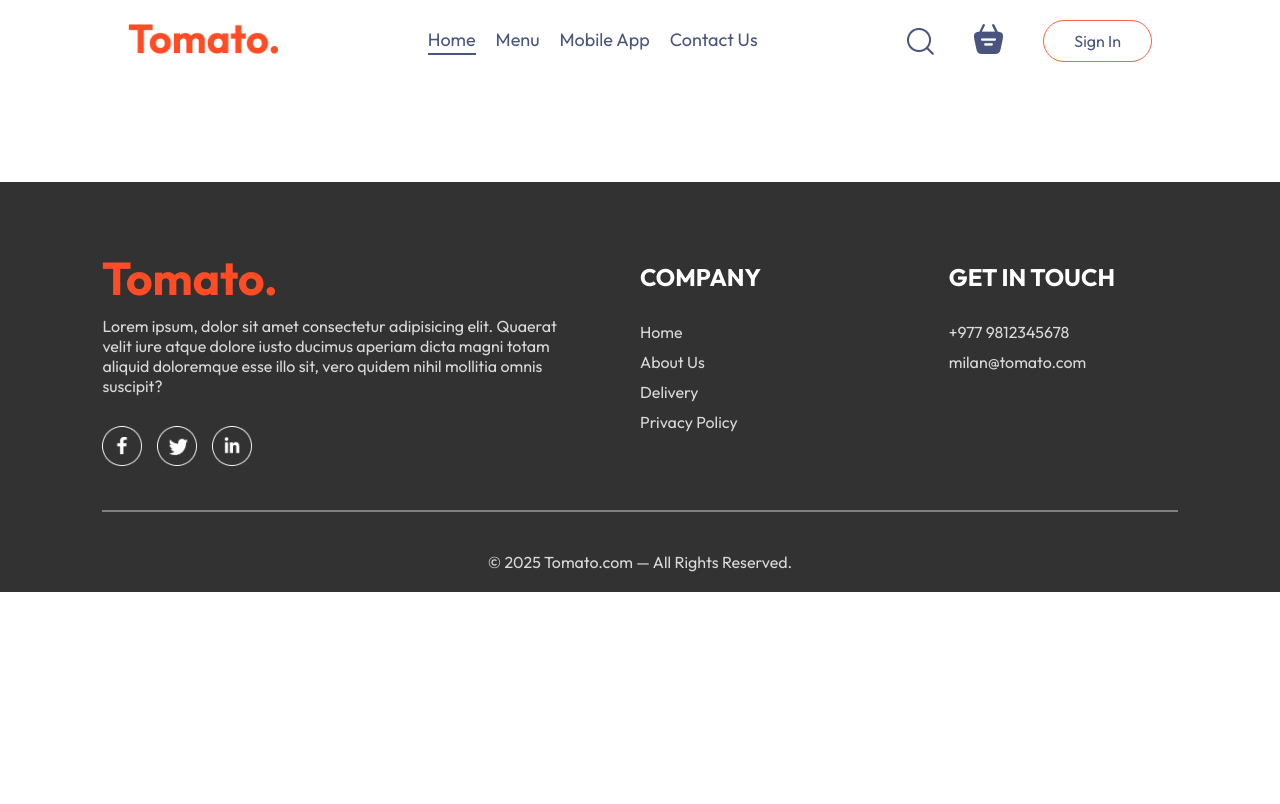
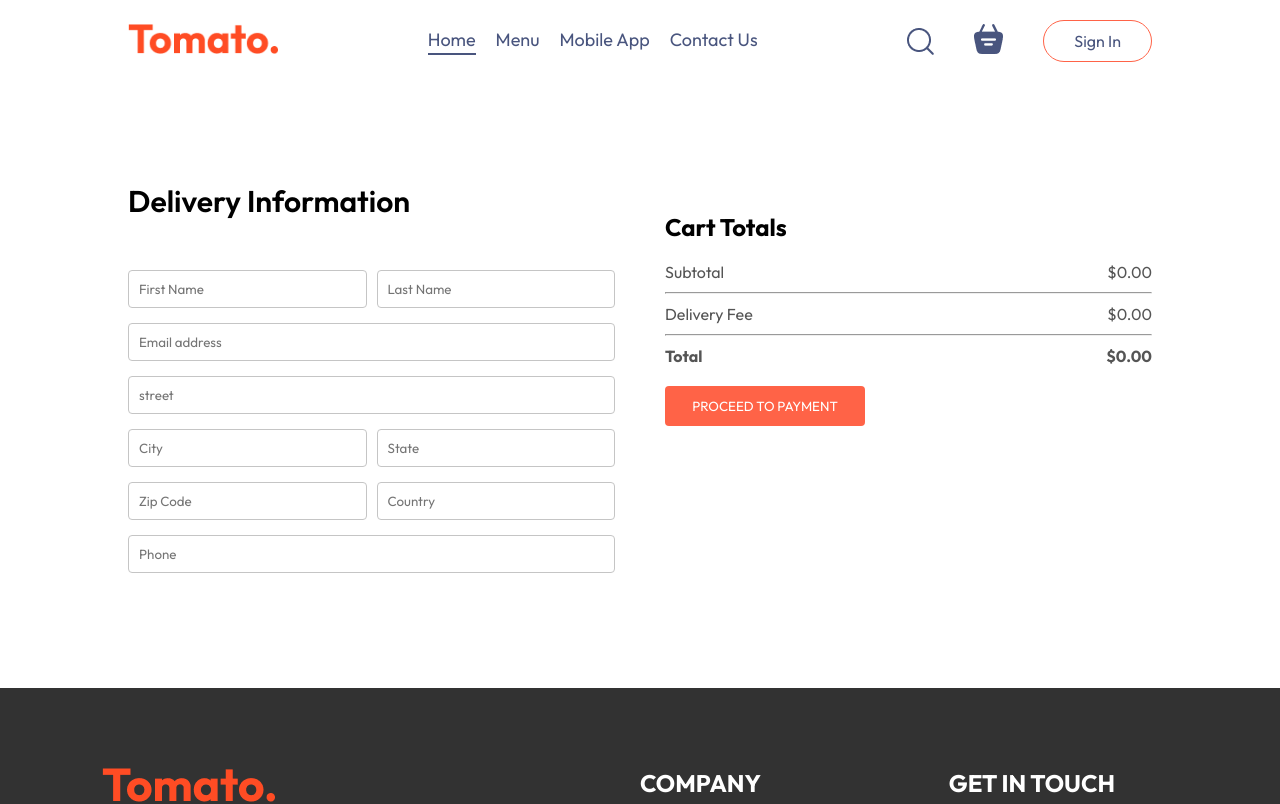
Before and after one commit to milancodess/foodDelivery, a React (Vite) app in the folder frontend/: page /order in a window 1280 px wide. Shown: the top 804 px of the page. Built offline with nearby package versions, Linux system fonts and the light colour scheme; a web font is replaced by a local one.

Commit message:
card - placeorder

```diff
--- a/frontend/src/pages/Cart/Cart.jsx
+++ b/frontend/src/pages/Cart/Cart.jsx
@@ -1,14 +1,13 @@
 import React, { useContext } from "react";
 import "./Cart.css";
 import { StoreContext } from "../../context/StoreContext";
+import { useNavigate } from "react-router-dom";
 
 const Cart = () => {
   const { cartItems, food_list, removeFromCart, getTotalCartAmount } =
     useContext(StoreContext);
 
-  const deliveryFee = 10;
-  const subtotal = getTotalCartAmount();
-  const total = subtotal + deliveryFee;
+  const navigate = useNavigate();
 
   return (
     <div className="cart">
@@ -51,20 +50,27 @@
           <div>
             <div className="cart-total-details">
               <p>Subtotal</p>
-              <p>${subtotal.toFixed(2)}</p>
+              <p>${getTotalCartAmount().toFixed(2)}</p>
             </div>
             <hr />
             <div className="cart-total-details">
               <p>Delivery Fee</p>
-              <p>${deliveryFee.toFixed(2)}</p>
+              <p>${getTotalCartAmount() === 0 ? 0 : 10}</p>
             </div>
             <hr />
             <div className="cart-total-details">
               <b>Total</b>
-              <b>${total.toFixed(2)}</b>
+              <b>
+                $
+                {getTotalCartAmount() === 0
+                  ? 0
+                  : (getTotalCartAmount() + 10).toFixed(2)}
+              </b>
             </div>
           </div>
-          <button>PROCEED TO CHECKOUT</button>
+          <button onClick={() => navigate("/order")}>
+            PROCEED TO CHECKOUT
+          </button>
         </div>
 
         <div className="cart-promocode">
--- a/frontend/src/pages/PlaceOrder/PlaceOrder.css
+++ b/frontend/src/pages/PlaceOrder/PlaceOrder.css
@@ -0,0 +1,41 @@
+.place-order {
+  display: flex;
+  align-items: start;
+  justify-content: space-between;
+  gap: 50px;
+  margin-top: 100px;
+}
+
+.place-order-left {
+  width: 100%;
+  max-width: max(30%, 500px);
+}
+
+.place-order-left .title {
+  font-size: 30px;
+  font-weight: 600;
+  margin-bottom: 50px;
+}
+
+.place-order-left input {
+  margin-bottom: 15px;
+  width: 100%;
+  padding: 10px;
+  border: 1px solid #c5c5c5;
+  border-radius: 4px;
+  outline-color: tomato;
+}
+
+.place-order-left .multi-fields {
+  display: flex;
+  gap: 10px;
+}
+
+.place-order-right {
+  width: 100%;
+  max-width: max(40%, 500px);
+}
+
+.place-order .cart-total {
+  margin-top: 30px;
+}
--- a/frontend/src/pages/PlaceOrder/PlaceOrder.jsx
+++ b/frontend/src/pages/PlaceOrder/PlaceOrder.jsx
@@ -1,8 +1,55 @@
-import React from "react";
+import React, { useContext } from "react";
 import "./PlaceOrder.css";
+import { StoreContext } from "../../context/StoreContext";
 
 const PlaceOrder = () => {
-  return <div></div>;
+  const { getTotalCartAmount } = useContext(StoreContext);
+  return (
+    <form className="place-order">
+      <div className="place-order-left">
+        <p className="title">Delivery Information</p>
+        <div className="multi-fields">
+          <input type="text" placeholder="First Name" />
+          <input type="text" placeholder="Last Name" />
+        </div>
+        <input type="email" placeholder="Email address" />
+        <input type="text" placeholder="street" />
+        <div className="multi-fields">
+          <input type="text" placeholder="City" />
+          <input type="text" placeholder="State" />
+        </div>
+        <div className="multi-fields">
+          <input type="text" placeholder="Zip Code" />
+          <input type="text" placeholder="Country" />
+        </div>
+        <input type="text" placeholder="Phone" />
+      </div>
+      <div className="place-order-right">
+        <div className="cart-total">
+          <h2>Cart Totals</h2>
+          <div>
+            <div className="cart-total-details">
+              <p>Subtotal</p>
+              <p>${getTotalCartAmount().toFixed(2)}</p>
+            </div>
+            <hr />
+            <div className="cart-total-details">
+              <p>Delivery Fee</p>
+              <p>${getTotalCartAmount().toFixed(2)}</p>
+            </div>
+            <hr />
+            <div className="cart-total-details">
+              <b>Total</b>
+              <b>${getTotalCartAmount().toFixed(2)}</b>
+            </div>
+          </div>
+          <button /*onClick={() => navigate("/order")}*/>
+            PROCEED TO PAYMENT
+          </button>
+        </div>
+      </div>
+    </form>
+  );
 };
 
 export default PlaceOrder;
```
